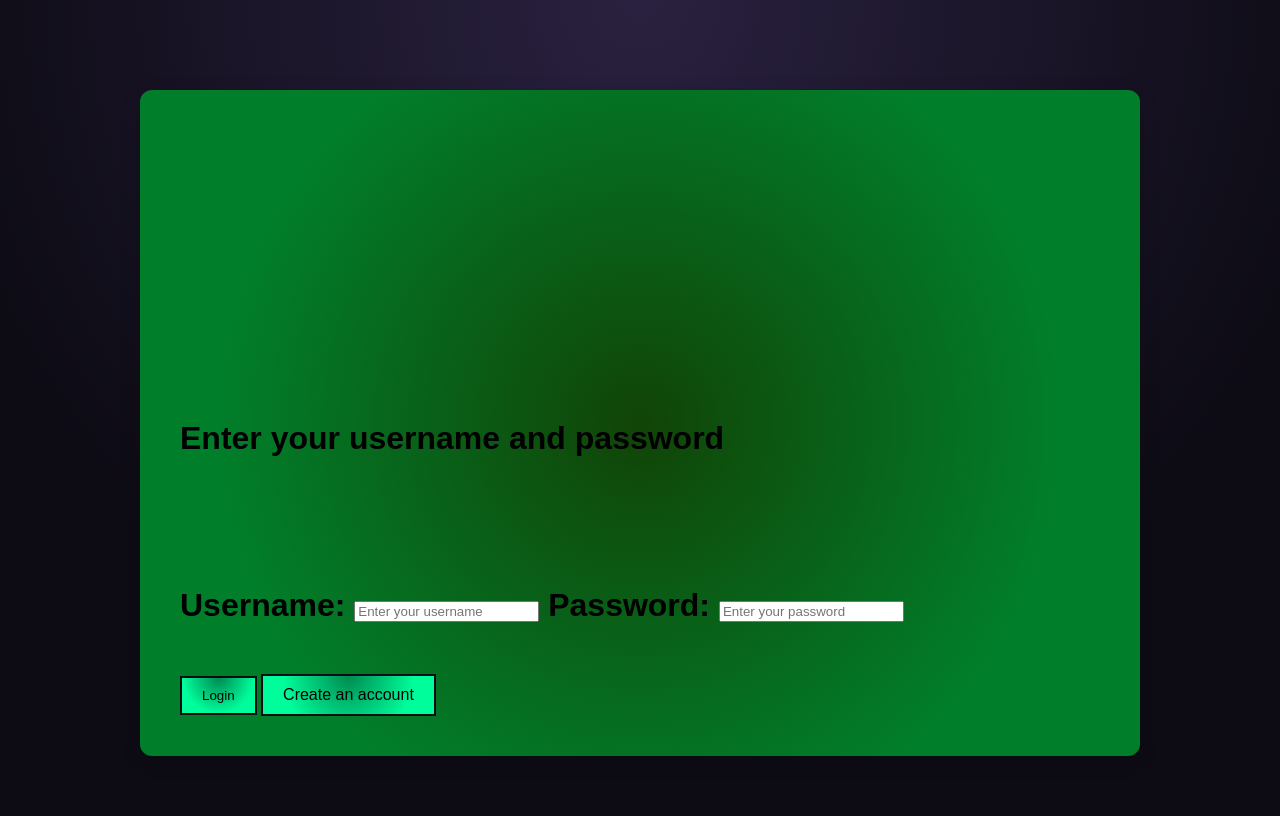
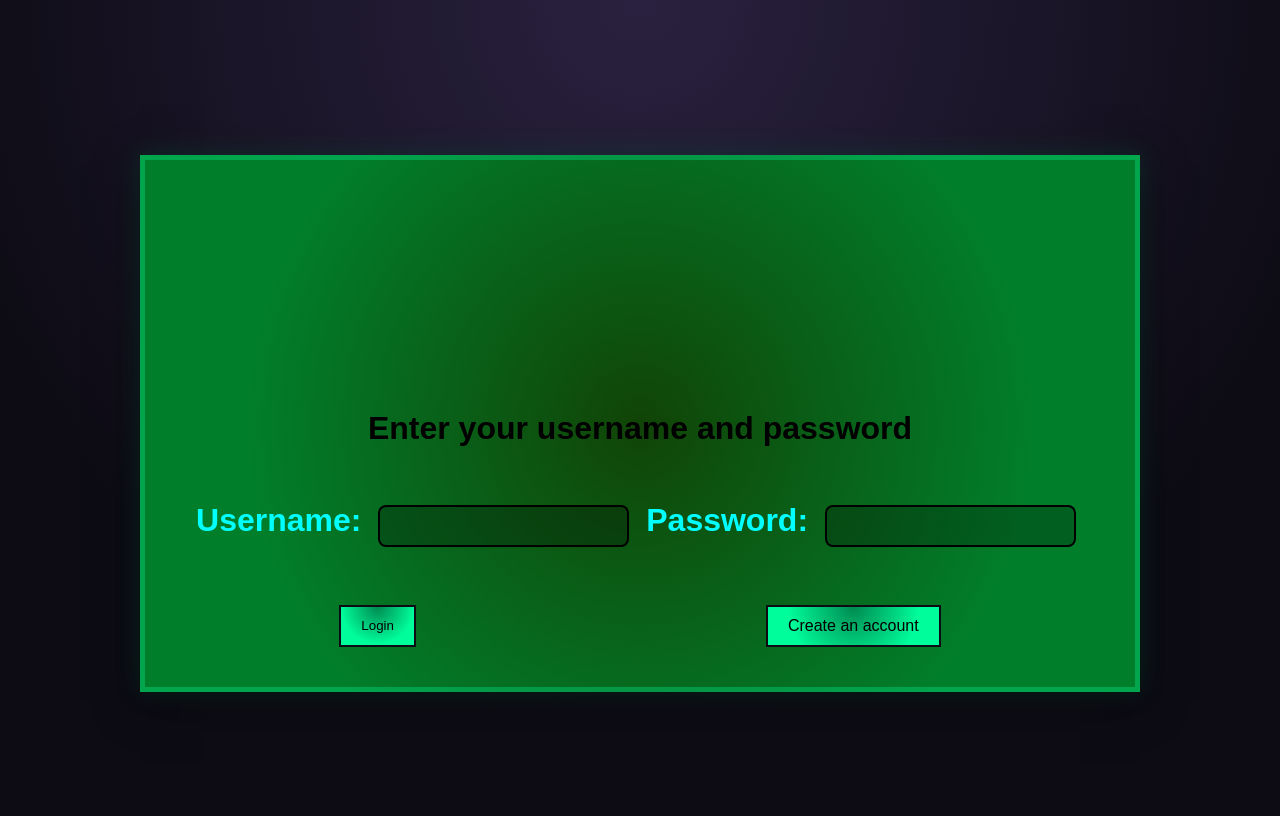
Before and after one commit to jluu27/fullstack-project, a Flask app: page / in a window 1280 px wide. Run offline with Flask 3, Linux system fonts and the light colour scheme.

Commit message:
crazy visual changes

```diff
--- a/front end/static/login_style.css
+++ b/front end/static/login_style.css
@@ -8,21 +8,50 @@
     display: flex;
     flex-direction: column;
     gap: 30px;
-    border-radius: 12px;
-    box-shadow: 0 5px 20px rgba(0, 0, 0, 0.15);
+    border: 5px solid rgba(0, 253, 156, 0.3);
+    box-shadow:
+        0 10px 40px rgba(0, 0, 0, 0.5),
+        0 0 25px rgba(0, 253, 156, 0.15);
     margin-top: 30px;
+    transition: transform 0.3s ease,
+                box-shadow 0.3s ease;
 }
+.login-box:hover{
+    transform: translateY(-5px);
+    transform: scale(1.05);
+}
+
 body {
     margin: 10;
     font-family: Arial, sans-serif;
     background: radial-gradient(circle at top, #2a2140 0%, #0d0b14 70%);
 
     display: flex;
-    gap: 100px;
+    gap: 10px;
     justify-content: center;
     align-items: center;
 
     min-height: 100vh;
+}
+.text-box {
+    display: inline-block;
+    color:aqua;
+}
+.labeltext-box {
+    padding: 10px 20px;
+    margin: 8px;
+    font-size: 16px;
+    background: rgba(0, 0, 0, 0.25);
+    color: white;
+    caret-color: #00fd9c;
+    border: 2px solid black;
+    border-radius: 8px;
+    transition: 0.2s;
+}
+.labeltext-box:focus {
+    outline: none;
+    border-color: #00fd9c;
+    box-shadow: 0 0 10px rgba(0, 253, 156, 0.5);
 }
 .logo {
     display: block;
@@ -30,6 +59,12 @@ body {
     height: 200px;
     margin: 0 auto 10px;
     opacity: 0;
+}
+.login-buttons {
+    display: flex;
+    flex-direction: row;
+    gap: 350px;
+    justify-content: center;
 }
 .login-button {
     display: inline-block;
@@ -39,10 +74,24 @@ body {
     color: black;
     border: 2px solid #0d0b14;
     background: radial-gradient(circle at top, #008b51 0%, #00fd9c 70%);
+    transition: transform 0.25s ease, box-shadow 0.25s ease,
+                opacity 0.25s ease, filter 0.25s ease;
 }
+.login-button:hover {
+    transform: scale(1.05);
+    box-shadow: 0 15px 40px rgba(94, 234, 212, 0.35);
+}
+.login-button:active {
+    transform: scale(0.95);
+}
+button.login-button  {
+    appearance: none;
+}
+
 h1 {
     margin-bottom: 50px;
-    margin-top: 50px;
+    margin-top: -30px;
+    text-align: center;
 }
 
 p {
--- a/front end/templates/login.html
+++ b/front end/templates/login.html
@@ -5,24 +5,23 @@
     <title>Secret Mongolian deadlock builds</title>
     <link rel="stylesheet" href="/static/login_style.css">
 </head>
+<body>
 <div class="login-box">
 
     <img class="logo" src="/static/images/logo.png">
-
-<body>
 
     <h1>Enter your username and password</h1>
 
 <form action="/login" method="POST">
 
-   <h1><label for="username">Username:</label>
-<input type="text" id="username" name ="username" placeholder="Enter your username">
+   <h1><label for="username" class='text-box'>Username:</label>
+<input class='labeltext-box' type="username" id="username" name ="username" placeholder="">
 
-    <label for="password">Password:</label>
-<input type="password" id = "password" name ="password" placeholder = "Enter your password">
+    <label for="password" class='text-box'>Password:</label>
+<input class='labeltext-box' type="password" id = "password" name ="password" placeholder = "">
 </h1>
 
-<div>
+<div class="login-buttons">
      <button class="login-button" type="submit"> Login</button>
      <a href="/register" class="login-button">Create an account</a>
 </div>
```
Also changed, not shown: front end/database.db.
